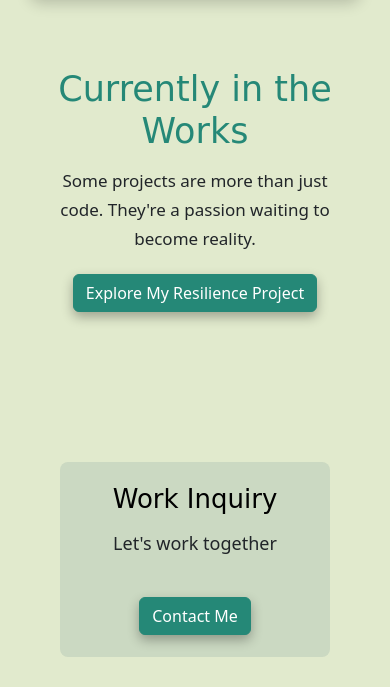
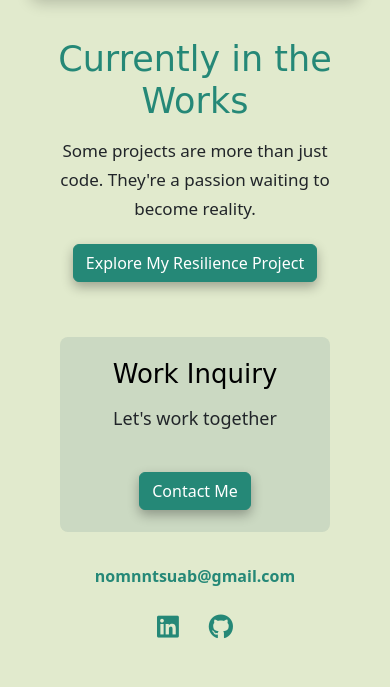
Before and after one commit to gnouy657-cell/Brooke-Portfolio, a website: page about.html in a window 390 px wide. Shown: the part 1300-1987 px from the top of the page. Drawn offline with nearby package versions, Linux system fonts and the light colour scheme; a web font is replaced by a local one.

Commit message:
fixed spacing

```diff
--- a/style.css
+++ b/style.css
@@ -559,7 +559,7 @@ p {
 
 .about-section {
   padding-top: 45px;
-  padding-bottom: 40px;
+  padding-bottom: 0px;
 }
 
 .about-section .container {
@@ -603,7 +603,7 @@ p {
 
 .upcoming-project {
   text-align: center;
-  margin: 45px auto 20px;
+  margin: 15px auto 0;
   padding: 25px 15px;
   max-width: 650px;
 }
@@ -647,7 +647,7 @@ p {
   align-items: center;
   text-align: center;
   width: 100%;
-  padding-top: 65px;
+  padding-top: 100px;
 }
 
 .contact-page #contact h1 {
@@ -708,7 +708,7 @@ p {
 
 .home-contact {
   max-width: 760px;
-  margin: 50px auto 25px;
+  margin: 10px auto 25px;
   padding: 0 15px;
 }
 
@@ -826,7 +826,7 @@ p {
   }
 
   .home-contact {
-    margin-top: 35px;
+    margin-top: 0 !important;
   }
 }
 
```
